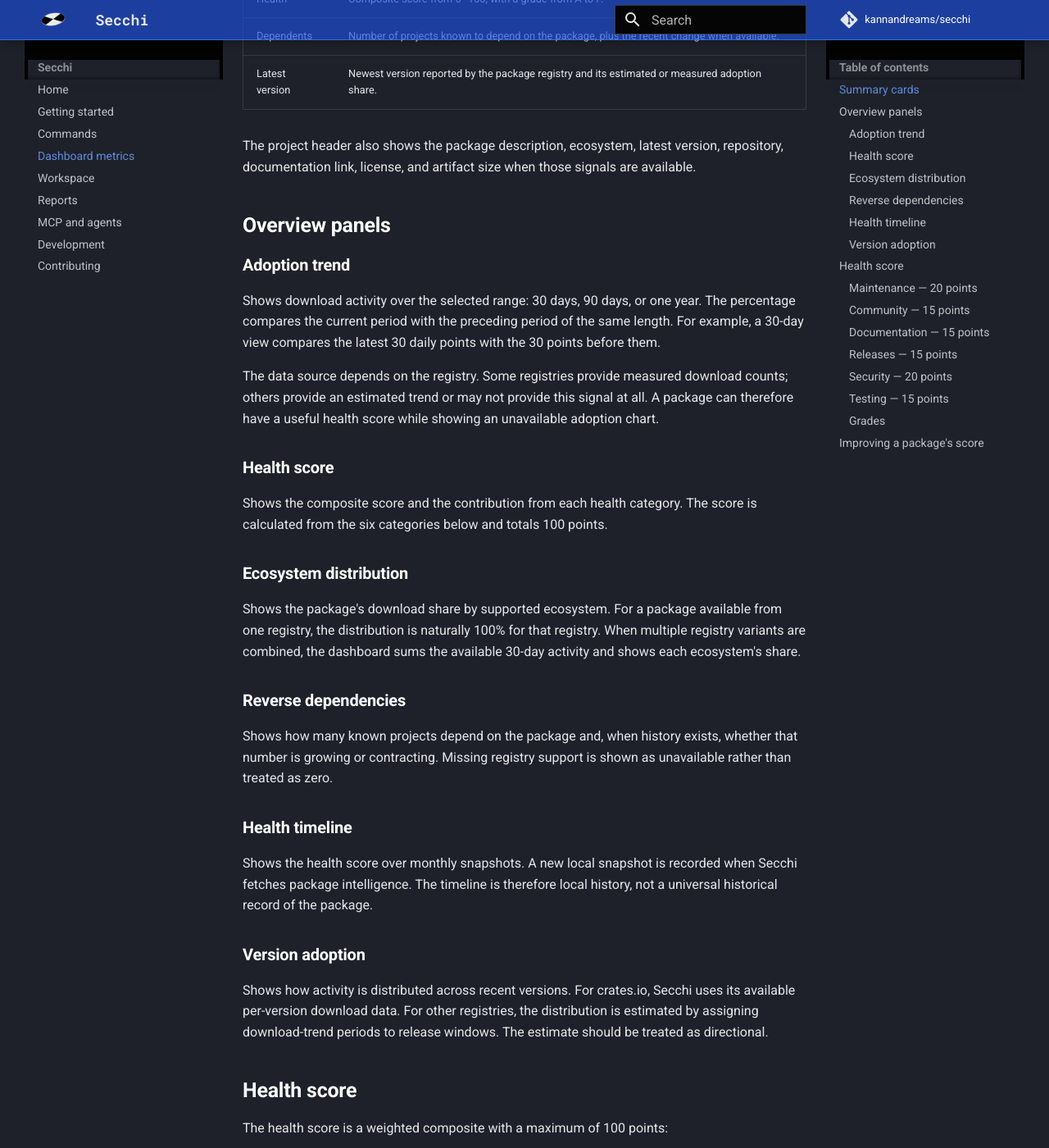
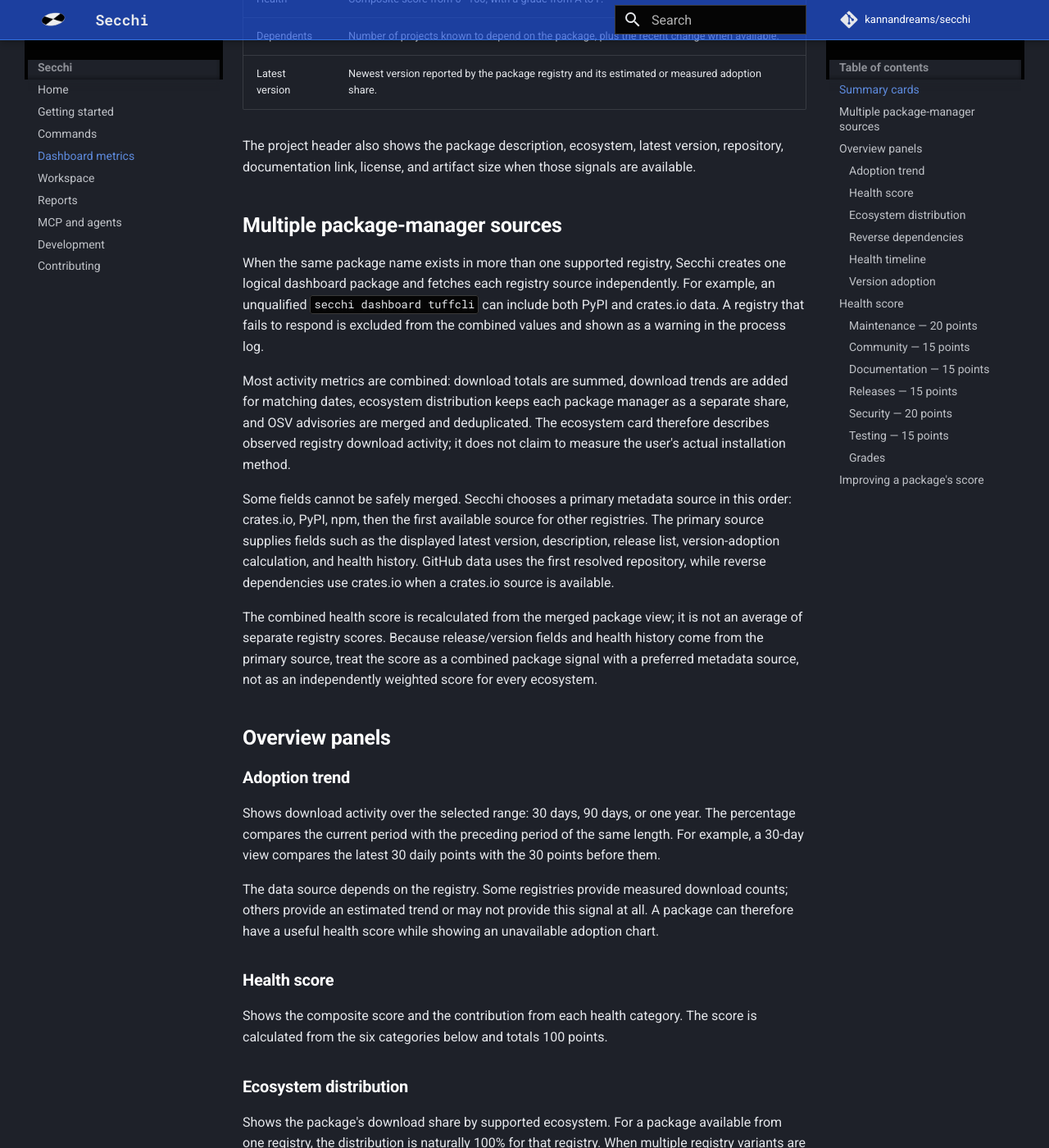
Before and after one commit to kannandreams/secchi, an MkDocs documentation site: the page built from docs/metrics.md, in a window 1280 px wide and 1400 px high, scrolled down 551 px. Shown: the whole window at 82% size. Built offline with MkDocs 1.6.1 and Material for MkDocs 9.7.7, drawn with Linux system fonts in a browser that asks for light colours; comment, search, counter and statistics services are not loaded; some of the changed text lies outside the part shown.

```diff
--- a/docs/metrics.md
+++ b/docs/metrics.md
@@ -20,6 +20,33 @@
 The project header also shows the package description, ecosystem, latest
 version, repository, documentation link, license, and artifact size when those
 signals are available.
+
+## Multiple package-manager sources
+
+When the same package name exists in more than one supported registry, Secchi
+creates one logical dashboard package and fetches each registry source
+independently. For example, an unqualified `secchi dashboard tuffcli` can
+include both PyPI and crates.io data. A registry that fails to respond is
+excluded from the combined values and shown as a warning in the process log.
+
+Most activity metrics are combined: download totals are summed, download
+trends are added for matching dates, ecosystem distribution keeps each package
+manager as a separate share, and OSV advisories are merged and deduplicated.
+The ecosystem card therefore describes observed registry download activity; it
+does not claim to measure the user's actual installation method.
+
+Some fields cannot be safely merged. Secchi chooses a primary metadata source
+in this order: crates.io, PyPI, npm, then the first available source for other
+registries. The primary source supplies fields such as the displayed latest
+version, description, release list, version-adoption calculation, and health
+history. GitHub data uses the first resolved repository, while reverse
+dependencies use crates.io when a crates.io source is available.
+
+The combined health score is recalculated from the merged package view; it is
+not an average of separate registry scores. Because release/version fields and
+health history come from the primary source, treat the score as a combined
+package signal with a preferred metadata source, not as an independently
+weighted score for every ecosystem.
 
 ## Overview panels
 
@@ -79,6 +106,17 @@
 | Security | 20 |
 | Testing | 15 |
 | **Total** | **100** |
+
+The categories mean:
+
+| Category | Calculation |
+| --- | --- |
+| Maintenance | 20 points based on the more recent of the latest registry release or GitHub push: 20 within 30 days, 16 within 90 days, 12 within 180 days, 6 within one year, and 2 when older. |
+| Community | Up to 15 scaled points from GitHub stars, forks, and issue-response activity in the last 90 days. |
+| Documentation | Up to 15 scaled points from homepage (5 raw), documentation URL (8 raw), and detected README (7 raw). |
+| Releases | Up to 15 scaled points from the number of versions released during the last 365 days. |
+| Security | 20 points, reduced for yanked recent releases and missing repository/GitHub visibility; OSV advisories are displayed separately and do not currently change this score. |
+| Testing | 15 points when a resolved GitHub repository contains at least one GitHub Actions workflow; this is not test coverage or workflow-success measurement. |
 
 Missing data is generally scored as zero for that signal. This means a low
 score can sometimes indicate incomplete metadata rather than a definitively
```
Also changed, not shown: 6 other files.
